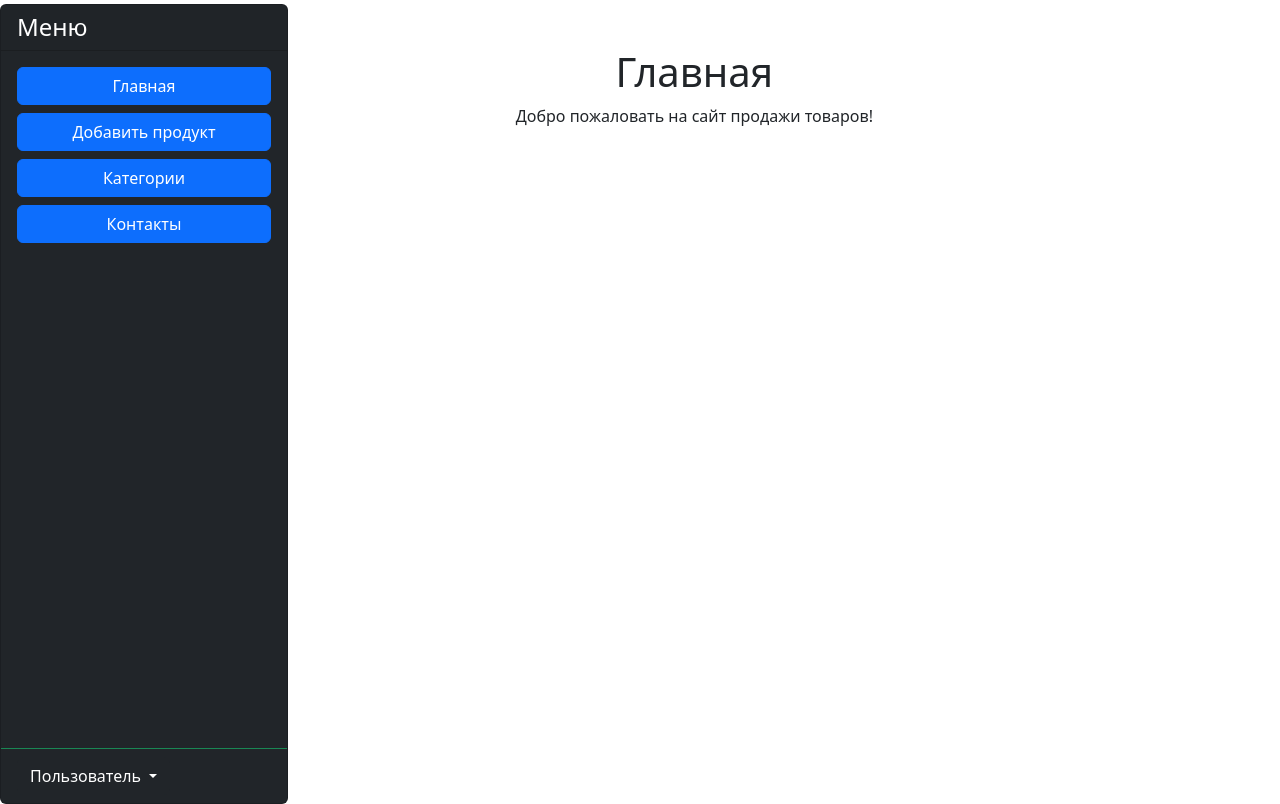
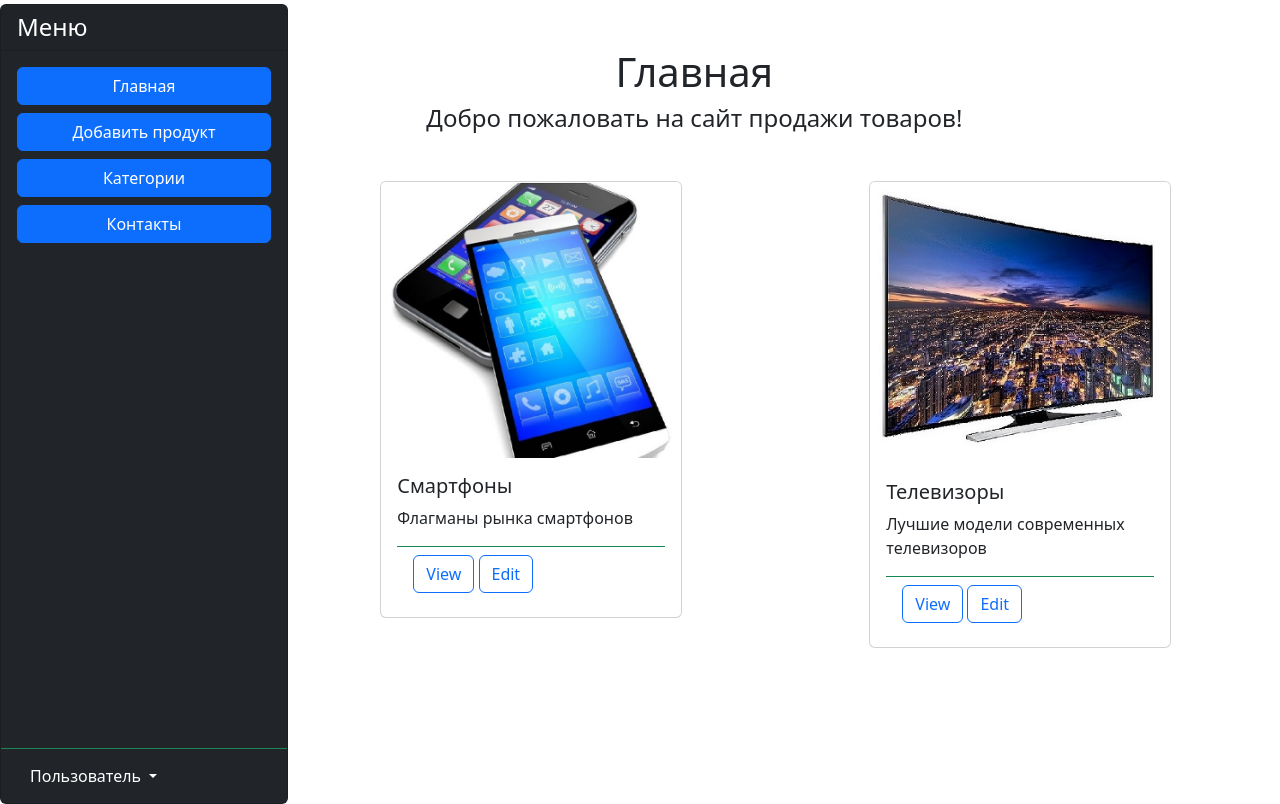
Before and after one commit to PetrMaev/online_shop, a Django app: page /catalog/categories_list/ in a window 1280 px wide. Run offline with Django 5.2, Linux system fonts and the light colour scheme; data comes from the database, SQL or seed files in the repository; parts of the project's set-up code (start-up, migrations or seed data) failed here and were passed over; some libraries are stand-ins or nearby versions.

Commit message:
edit homepage

```diff
--- a/catalog/templates/catalog/home.html
+++ b/catalog/templates/catalog/home.html
@@ -6,24 +6,23 @@
 <div class="mb-5">
     <p class="text-center h1">Главная</p>
     {% if user.is_authenticated %}
-    <p class="text-center">Здравствуйте, {{ user.email }} ! Вы находитесь на сайте продажи товаров</p>
+    <p class="text-center h4">Здравствуйте, {{ user.email }} ! Вы находитесь на сайте продажи товаров</p>
     {% else %}
-    <p class="text-center">Добро пожаловать на сайт продажи товаров!</p>
+    <p class="text-center h4">Добро пожаловать на сайт продажи товаров!</p>
     {% endif %}
 </div>
 <div class="row">
-    {% for product in products %}
+    {% for category in categories %}
     <div class="col-2"></div>
     <div class="col-4">
-        <div class="row row-cols-2 row-cols-md-1 g-4">
-            <div class="col">
-                <div class="card text-center border-light mb-5" style="max-width: 18rem;">
-                    <img src="{{ product.image | media_filter }}" class="card-img-top" alt="unnamed_box">
-                    <div class="card-body">
-                        <h5 class="card-title">{{ product.product_name|truncatechars:30 }}</h5>
-                        <p class="card-text">{{ product.description|truncatechars:100 }}</p>
-                        <a href="{% url 'catalog:product_detail' product.pk %}"><button type="submit" class="btn btn-primary w-100">Подробнее</button></a>
-                    </div>
+        <div class="card">
+            <img src="/static/images/{% if category.category_name == 'Смартфоны' %}smartphones.jpg {% elif category.category_name == 'Телевизоры' %}TVs.jpg {% endif %}" class="card-img-top" alt="unnamed_box">
+            <div class="card-body">
+                <h5 class="card-title">{{ category.category_name }}</h5>
+                <p class="card-text">{{ category.description }}</p>
+                <div class="card-footer bg-transparent border-success">
+                    <a href="{% url 'catalog:category_detail' category.id %}"><button type="button" class="btn btn-outline-primary">View</button></a>
+                    <a href="#"><button type="button" class="btn btn-outline-primary">Edit</button></a>
                 </div>
             </div>
         </div>
--- a/catalog/urls.py
+++ b/catalog/urls.py
@@ -9,13 +9,14 @@ from .views import (CategoriesListView, ContactsView, ProductCreateView,
 app_name = CatalogConfig.name
 
 urlpatterns = [
-    path("", ProductsListView.as_view(), name="home"),
+    path("", CategoriesListView.as_view(), name="home"),
     path("category_detail/<int:category_id>/", CategoryDetailView.as_view(), name="category_detail"),
     path("catalog/new/", ProductCreateView.as_view(), name="product_create"),
     path("catalog/<int:pk>/edit/", ProductUpdateView.as_view(), name="product_edit"),
     path("catalog/<int:pk>/delete/", ProductDeleteView.as_view(), name="product_delete"),
     path("catalog/contacts/", ContactsView.as_view(), name="contacts"),
     path("catalog/product_detail/<int:pk>/", ProductDetailVew.as_view(),name="product_detail"),
+    path("catalog/product_list/", ProductsListView.as_view(),name="product_list"),
     path("catalog/product_list_all/", ProductsAllListView.as_view(),name="product_list_all"),
     path("catalog/categories_list/", CategoriesListView.as_view(), name="categories_list"),
 ]
```
